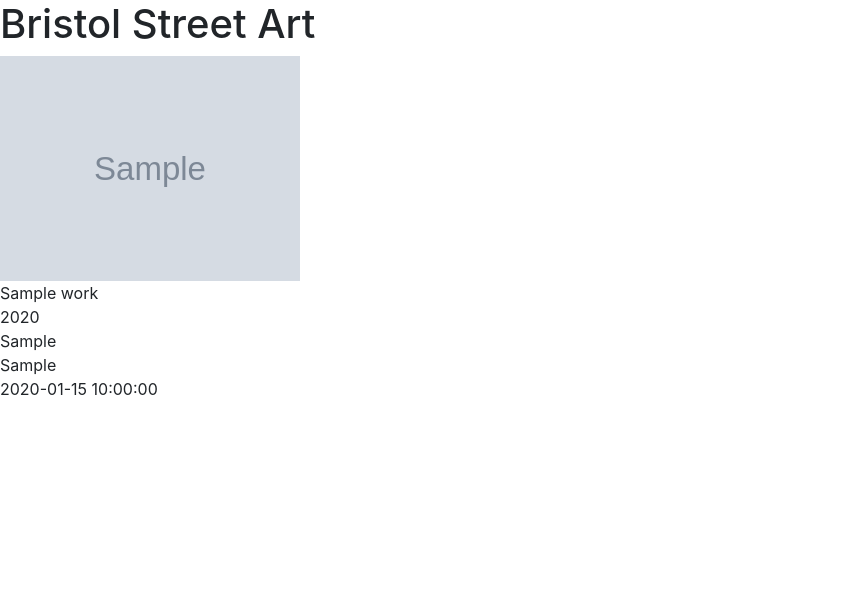
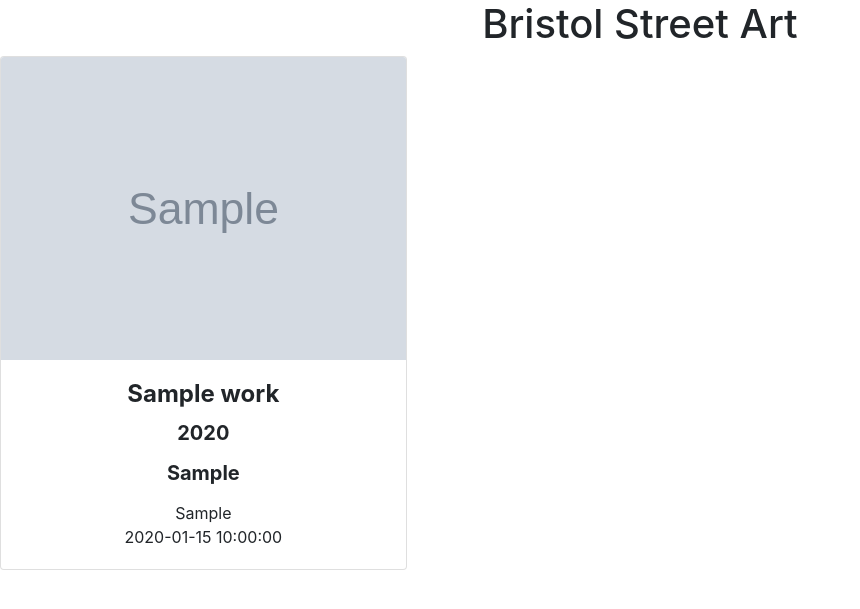
Before and after one commit to samlaubscher/Bristol-Blackbook, a Flask app: page / in a window 1280 px wide. Shown: the part 56-665 px from the top of the page, without its empty margins (0-860 px from the left). Run offline with Flask 2, Linux system fonts and the light colour scheme; grey boxes marked "Sample" are stand-in pictures; a database or web service that is not in the repository returns one stand-in record (values such as "Sample title"); some libraries are stand-ins or nearby versions.

Commit message:
Add artwork panel cards

```diff
--- a/templates/works.html
+++ b/templates/works.html
@@ -1,13 +1,35 @@
 {% extends "base.html" %}
 {% block content %}
 
-<h1>Bristol Street Art</h1>
+<h1 class="text-center">Bristol Street Art</h1>
     {% for work in works %}
-        <img src="{{ work.image_url }}" style="max-width: 300px;"></img><br>
-        {{ work.artist_name }}<br>
-        {{ work.year_painted }}<br>
-        {{ work.style_type }}<br>
-        {{ work.submitted_by }}<br>
-        {{ work.submission_date }}<br>
+        <div class="row">
+            <div class="col-4">
+                <!-- Card Wider -->
+                <div class="card card-cascade wider">
+                    <!-- Card image -->
+                    <div class="view view-cascade overlay">
+                            <img class="card-img-top"
+                                src="{{ work.image_url }}" alt="Graffiti Image">
+                        <a href="#!">
+                            <div class="mask rgba-white-slight"></div>
+                        </a>
+                    </div>
+                    <!-- Card content -->
+                    <div class="card-body card-body-cascade text-center">
+                        <!-- Title -->
+                        <h4 class="card-title"><strong>{{ work.artist_name }}</strong></h4>
+                        <!-- Subtitle -->
+                        <h5 class="blue-text pb-2"><strong>{{ work.year_painted }}</strong></h5>
+                        <h5 class="blue-text pb-2"><strong>{{ work.style_type }}</strong></h5>
+                        <!-- Text -->
+                        <p class="card-text">
+                            {{ work.submitted_by }}<br>
+                            {{ work.submission_date }}<br>
+                        </p>
+                    </div>
+                </div>
+            </div>
+        </div>
     {% endfor %}
 {% endblock %}
```
